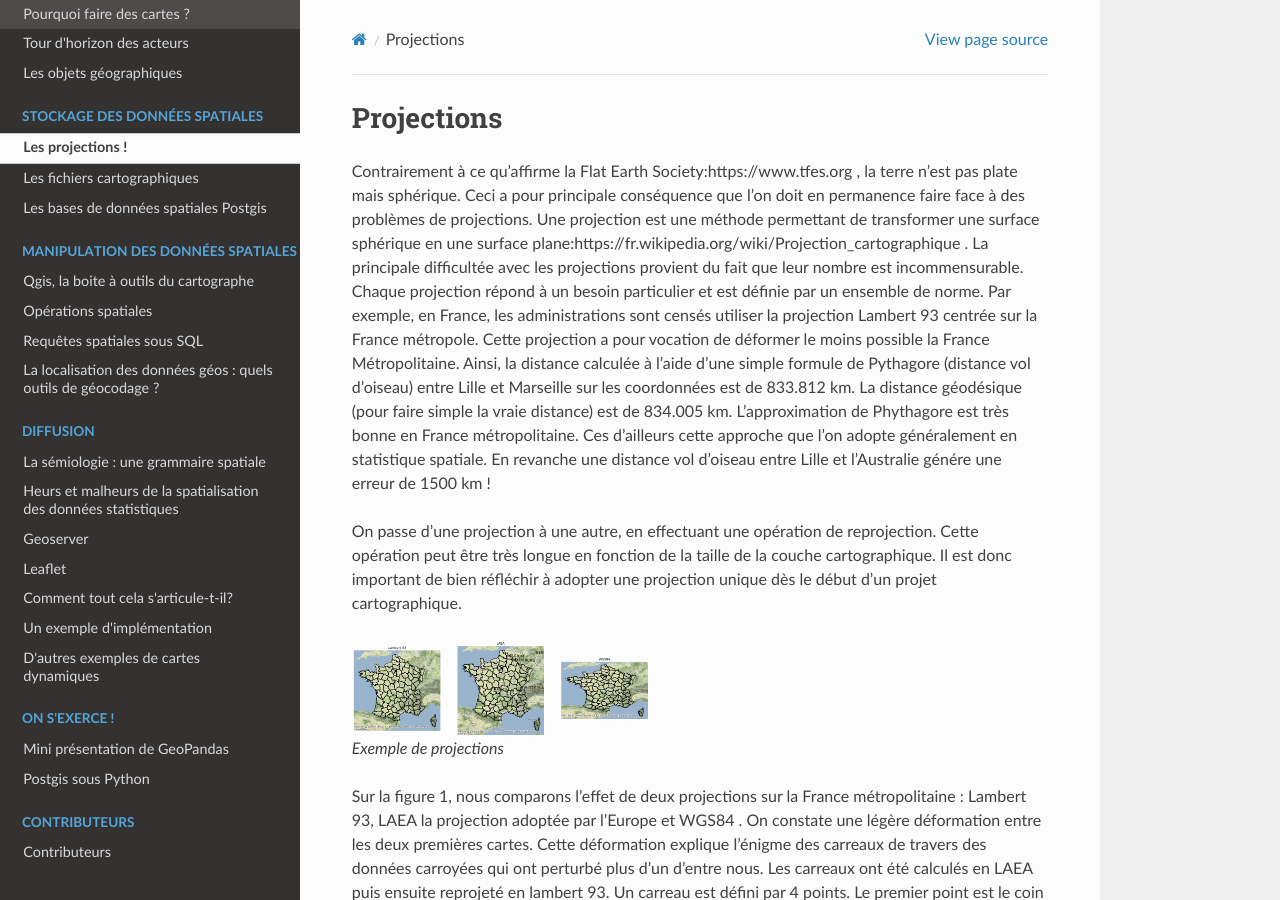
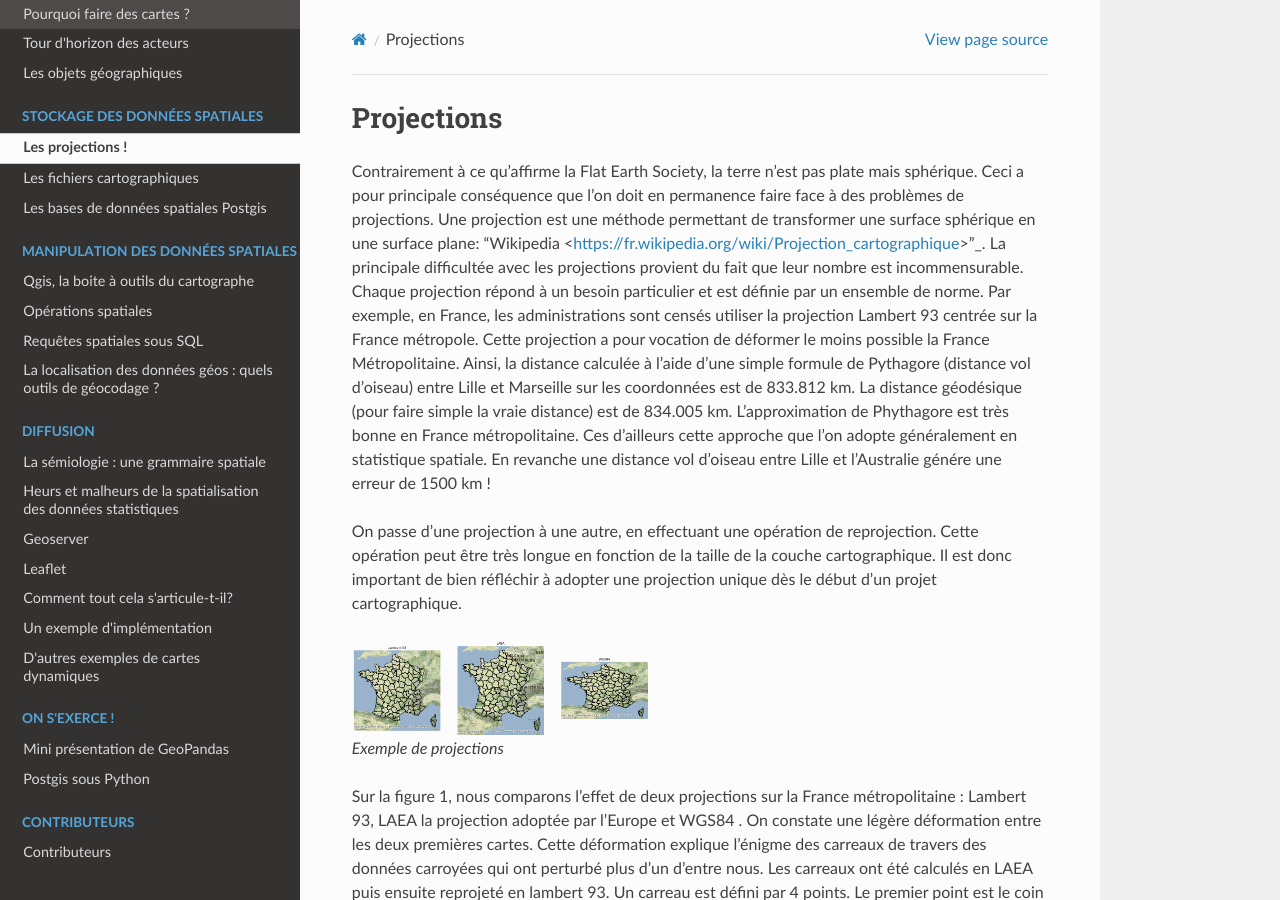
Before and after one commit to JulieDjidji/memocarto, a Sphinx documentation site: the page built from doc/source/projections.rst, in a window 1280 px wide and 900 px high. Built offline with Sphinx 7.4.7 and the Read the Docs theme 2.0.0, drawn with Linux system fonts in a browser that asks for light colours; pages that are not in the unit, such as notebooks, are missing from menus.

Commit message:
Update projections.rst

```diff
--- a/doc/source/projections.rst
+++ b/doc/source/projections.rst
@@ -1,7 +1,7 @@
 Projections
 ==============
 
-Contrairement à ce qu'affirme la Flat Earth Society:https://www.tfes.org , la terre n'est pas plate mais sphérique. Ceci a pour principale conséquence que l'on doit en permanence faire face à des problèmes de projections. Une projection est une méthode permettant de transformer une surface sphérique en une surface plane:https://fr.wikipedia.org/wiki/Projection_cartographique . La principale difficultée avec les projections provient du fait que leur nombre est incommensurable. Chaque projection répond à un besoin particulier et est définie par un ensemble de norme. Par exemple, en France, les administrations sont censés utiliser la projection Lambert 93 centrée sur la France métropole. Cette projection a pour vocation de déformer le moins possible la France Métropolitaine. Ainsi, la distance calculée à l'aide d'une simple formule de Pythagore (distance vol d'oiseau) entre Lille et Marseille sur les coordonnées est de 833.812 km. La distance géodésique (pour faire simple la vraie distance) est de 834.005 km. L'approximation de Phythagore est très bonne en France métropolitaine. Ces d'ailleurs cette approche que l'on adopte généralement en statistique spatiale. En revanche une distance vol d'oiseau entre Lille et l'Australie génére une erreur de 1500 km !
+Contrairement à ce qu'affirme la Flat Earth Society, la terre n'est pas plate mais sphérique. Ceci a pour principale conséquence que l'on doit en permanence faire face à des problèmes de projections. Une projection est une méthode permettant de transformer une surface sphérique en une surface plane: 'Wikipedia <https://fr.wikipedia.org/wiki/Projection_cartographique>'_. La principale difficultée avec les projections provient du fait que leur nombre est incommensurable. Chaque projection répond à un besoin particulier et est définie par un ensemble de norme. Par exemple, en France, les administrations sont censés utiliser la projection Lambert 93 centrée sur la France métropole. Cette projection a pour vocation de déformer le moins possible la France Métropolitaine. Ainsi, la distance calculée à l'aide d'une simple formule de Pythagore (distance vol d'oiseau) entre Lille et Marseille sur les coordonnées est de 833.812 km. La distance géodésique (pour faire simple la vraie distance) est de 834.005 km. L'approximation de Phythagore est très bonne en France métropolitaine. Ces d'ailleurs cette approche que l'on adopte généralement en statistique spatiale. En revanche une distance vol d'oiseau entre Lille et l'Australie génére une erreur de 1500 km !
 
 
 
```
